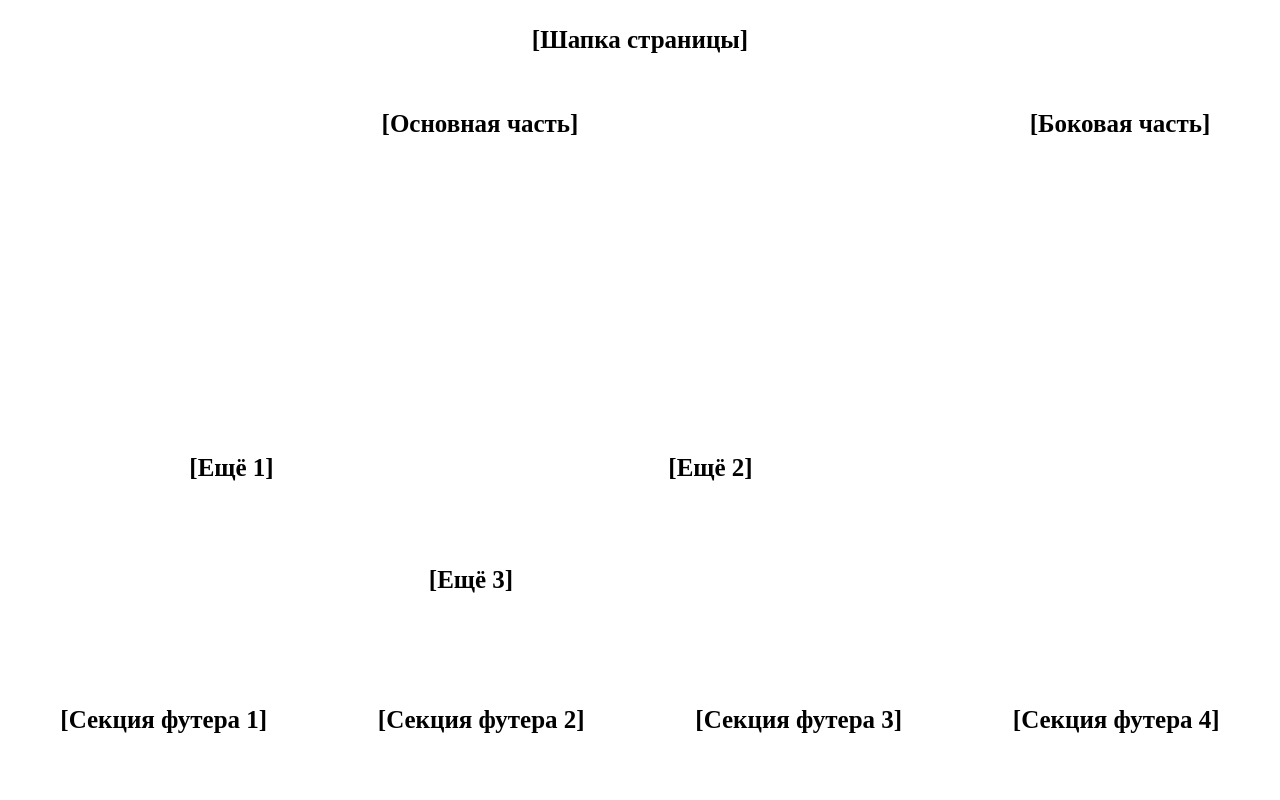
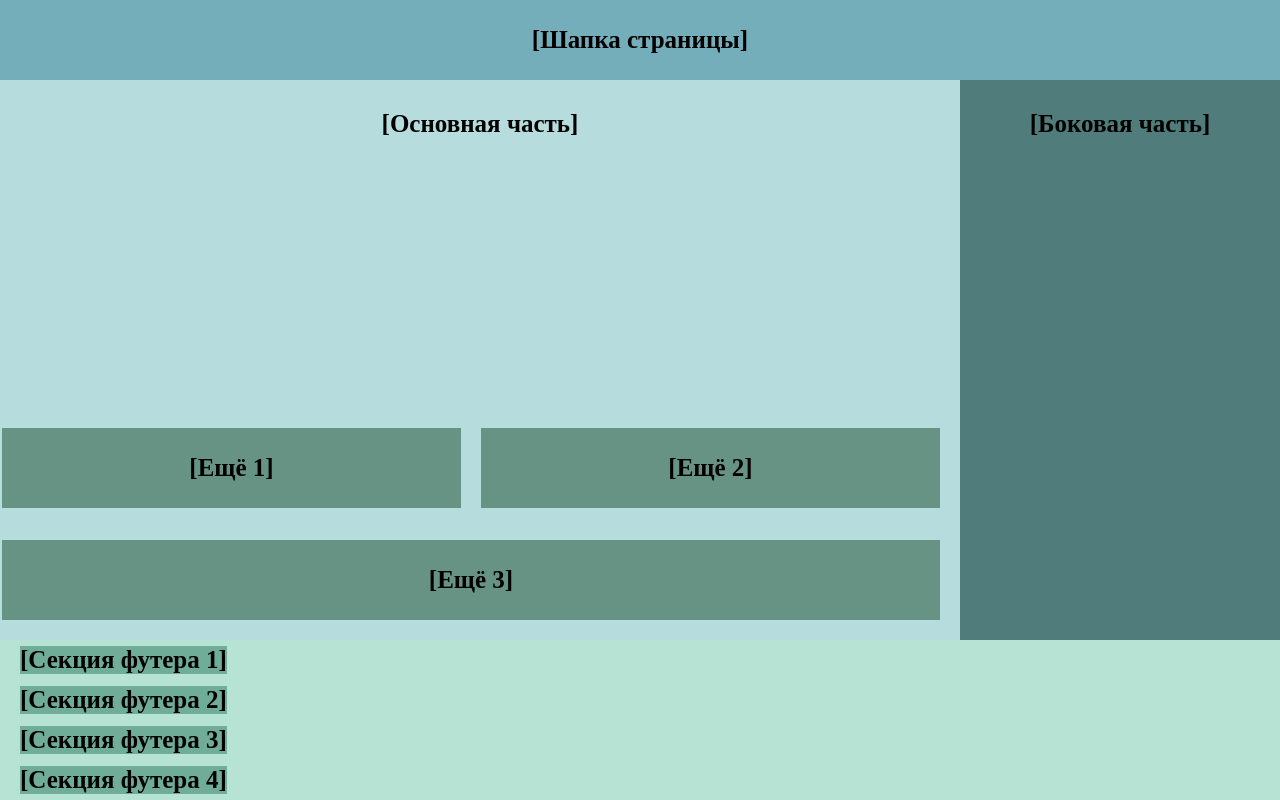
Before and after one commit to ValeriyaKiri/week6Grid, a plain HTML site: page index.html in a window 1280 px wide. Drawn offline with Linux system fonts and the light colour scheme.

Commit message:
fix style.css

```diff
--- a/assets/style.css
+++ b/assets/style.css
@@ -8,7 +8,7 @@ text-align: center;
 
 .header {
     display: grid;
-    background-color: 74AEBA;
+    background-color: #74AEBA;
     grid-column: 1/4;
     text-align: center;
     align-items: center;
@@ -16,7 +16,7 @@ text-align: center;
 
 .main {
     display: grid;
-    background-color: B6DCDD;
+    background-color: #B6DCDD;
    grid-template-rows: 1.5fr 1fr;
 }
 
@@ -26,16 +26,16 @@ text-align: center;
 }
 
 .sidebar {
-    background-color:	507C7B;
+    background-color:	#507C7B;
 }
 
 .footer {
 display: grid;
-grid-template-columns: repeat(4,1fr);
+grid-template-columns: repeat (4, 1fr);
 grid-column-gap: 30px;
 justify-content: space-between;
 align-items:center;
-background-color:	B6E3D4;
+background-color:	#B6E3D4;
 grid-column: 1 /4;
 padding: 0 20px;
 }
@@ -52,7 +52,7 @@ padding: 0 20px 20px 2px;
     display: grid;
     align-items:center;
     height: 80px;
-    background-color:	679385;
+    background-color:	#679385;
     font-size: 25px;
     font-weight: 700;
 }
@@ -75,7 +75,7 @@ grid-column: 1/3;
     align-items: center;
     height: 70%;
     text-align: center;
-    background-color:	6FAD98;
+    background-color:	#6FAD98;
     font-size: 25px;
     font-weight: 700;
 }
```
